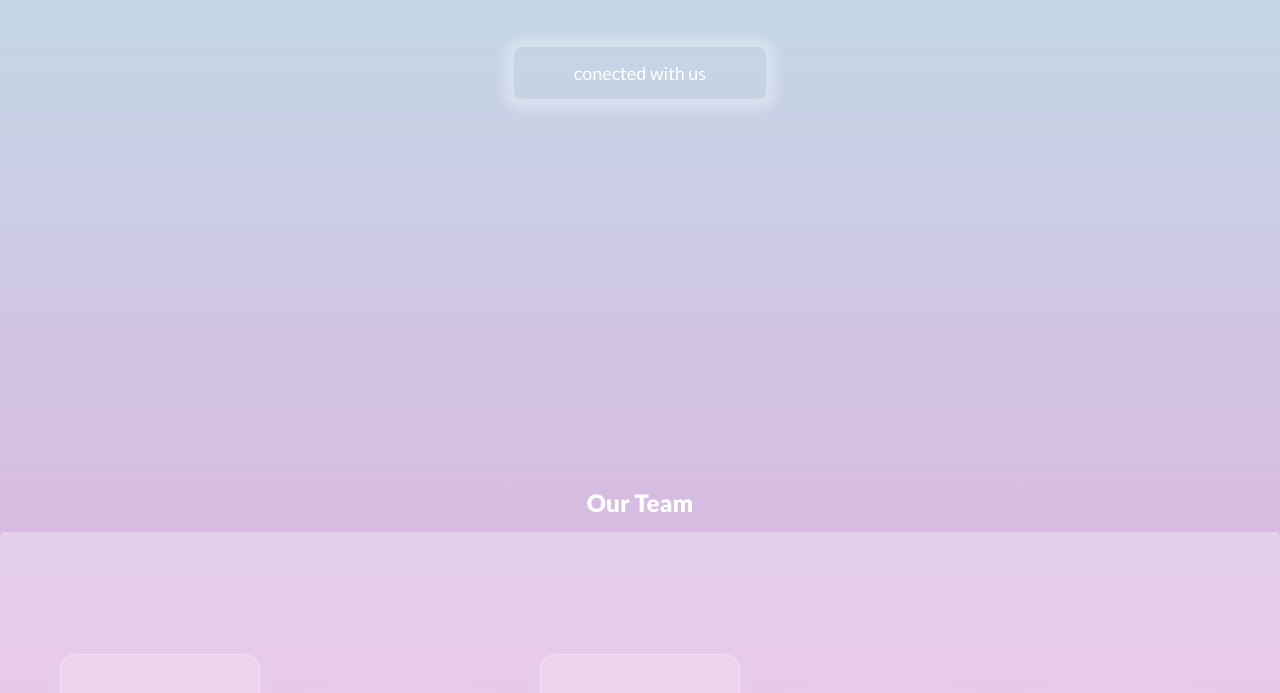
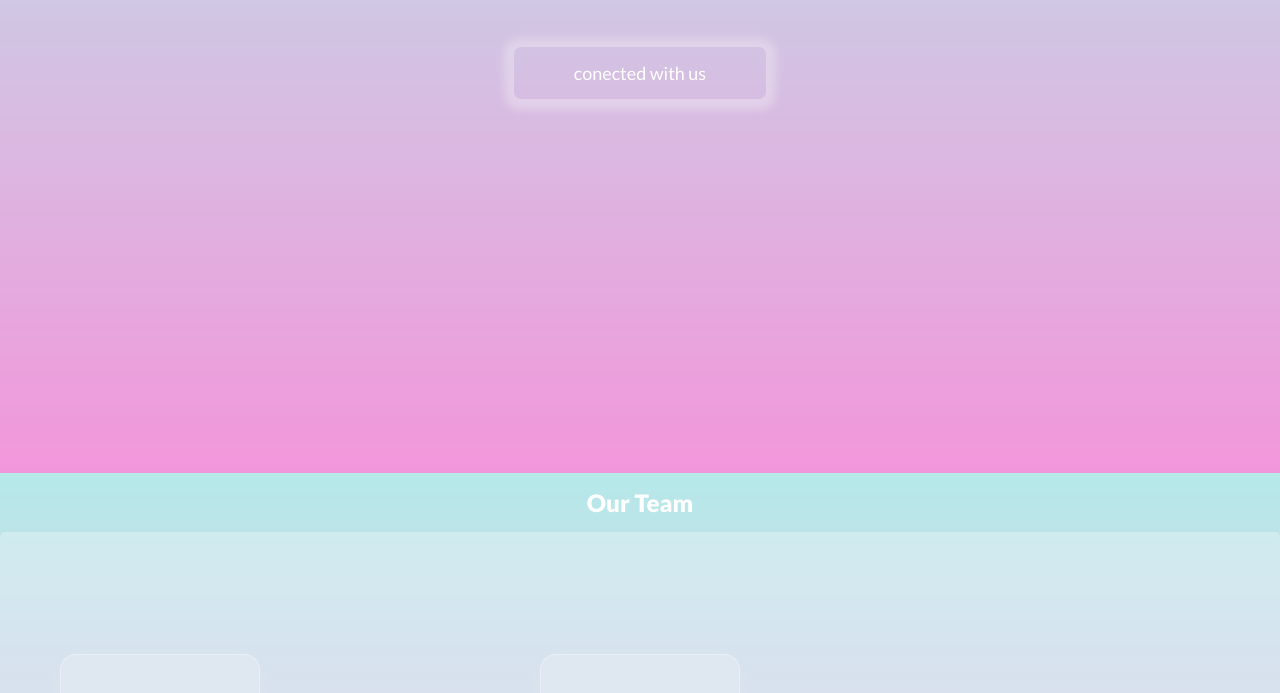
Before and after one commit to yoram7/G16, a plain HTML site: page index.html in a window 1280 px wide. Shown: the part 327-1020 px from the top of the page. Drawn offline with Linux system fonts and the light colour scheme.

Commit message:
Fix body backrgound

```diff
--- a/styles.css
+++ b/styles.css
@@ -1,8 +1,8 @@
 body{
     width: 100%;
-
     background-image: linear-gradient(rgba(175, 231, 231, 0.9),rgba(240, 131, 212, 0.849));
-    background-size: cover;
+    background-repeat: no-repeat;
+    background-attachment: fixed;
 }
 
 /* -----Header----- */
```
